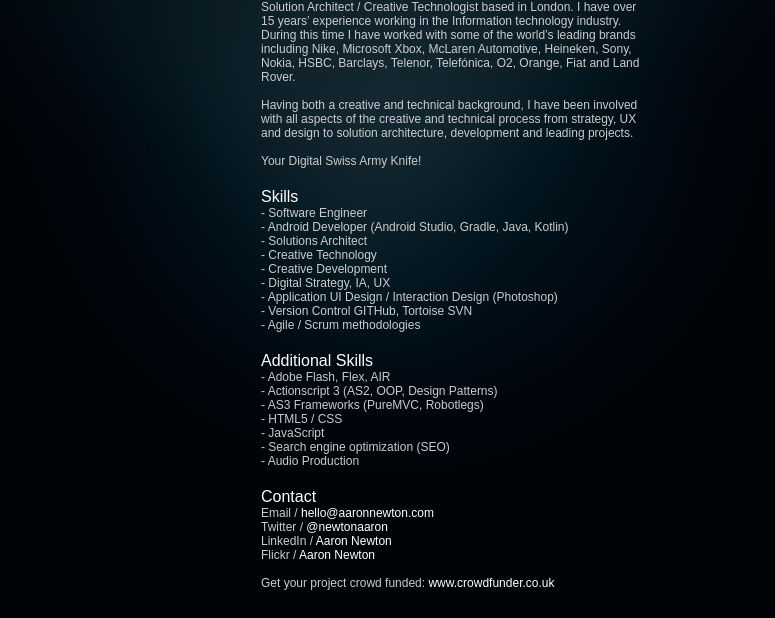
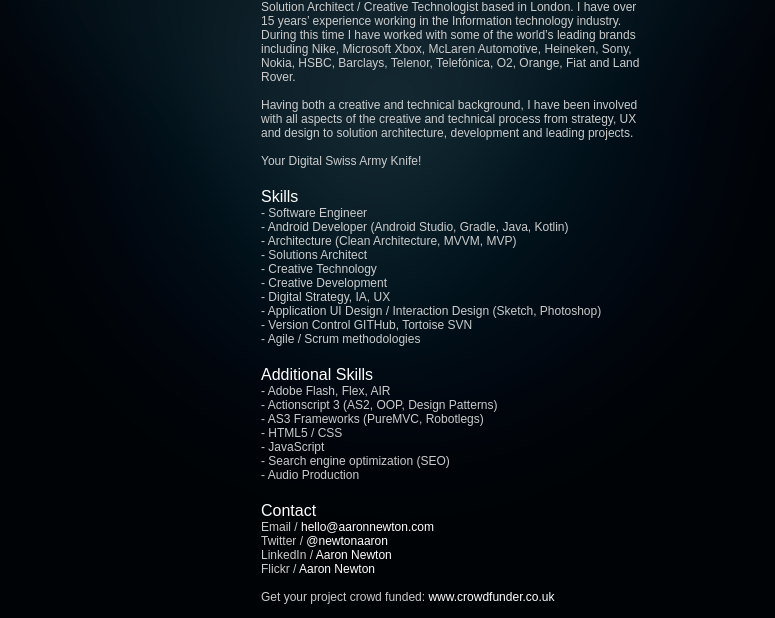
Before and after one commit to aaronnewton/aaronnewton.github.io, a plain HTML site: page index.html in a window 1280 px wide. Shown: the part 184-802 px from the top of the page, without its empty margins (264-1039 px from the left). Drawn offline with Linux system fonts and the light colour scheme.

Commit message:
Update index.html

```diff
--- a/index.html
+++ b/index.html
@@ -25,11 +25,12 @@
             	<ul>
 		    <li>- Software Engineer</li>
 		    <li>- Android Developer (Android Studio, Gradle, Java, Kotlin)</li>
+		    <li>- Architecture (Clean Architecture, MVVM, MVP)</li>
                     <li>- Solutions Architect</li>
                     <li>- Creative Technology</li>
                     <li>- Creative Development</li>
                     <li>- Digital Strategy, IA, UX</li>
-                    <li>- Application UI Design / Interaction Design (Photoshop)</li>
+                    <li>- Application UI Design / Interaction Design (Sketch, Photoshop)</li>
                     <li>- Version Control GITHub, Tortoise SVN</li>
                     <li>- Agile / Scrum methodologies</li>
             	</ul>
```
